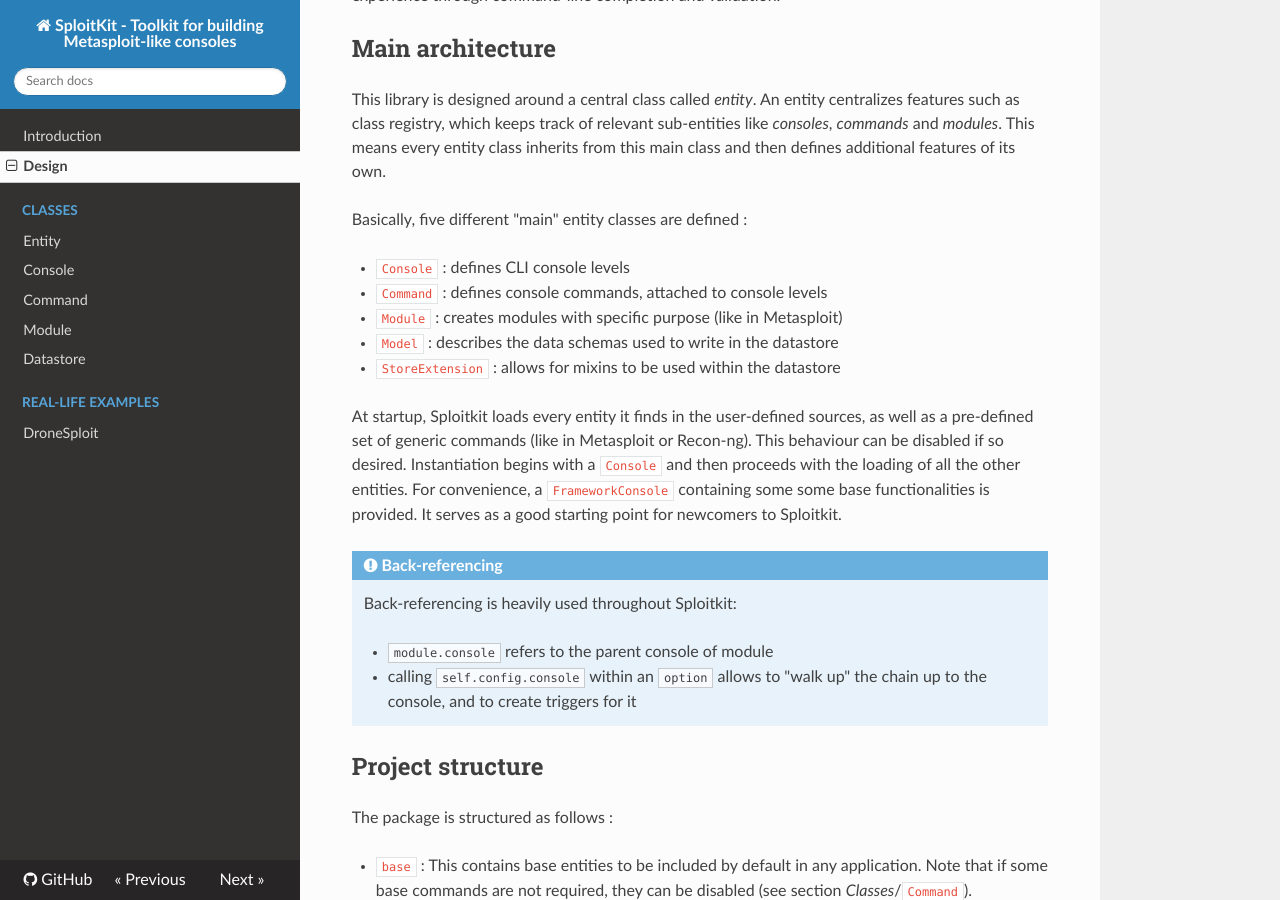
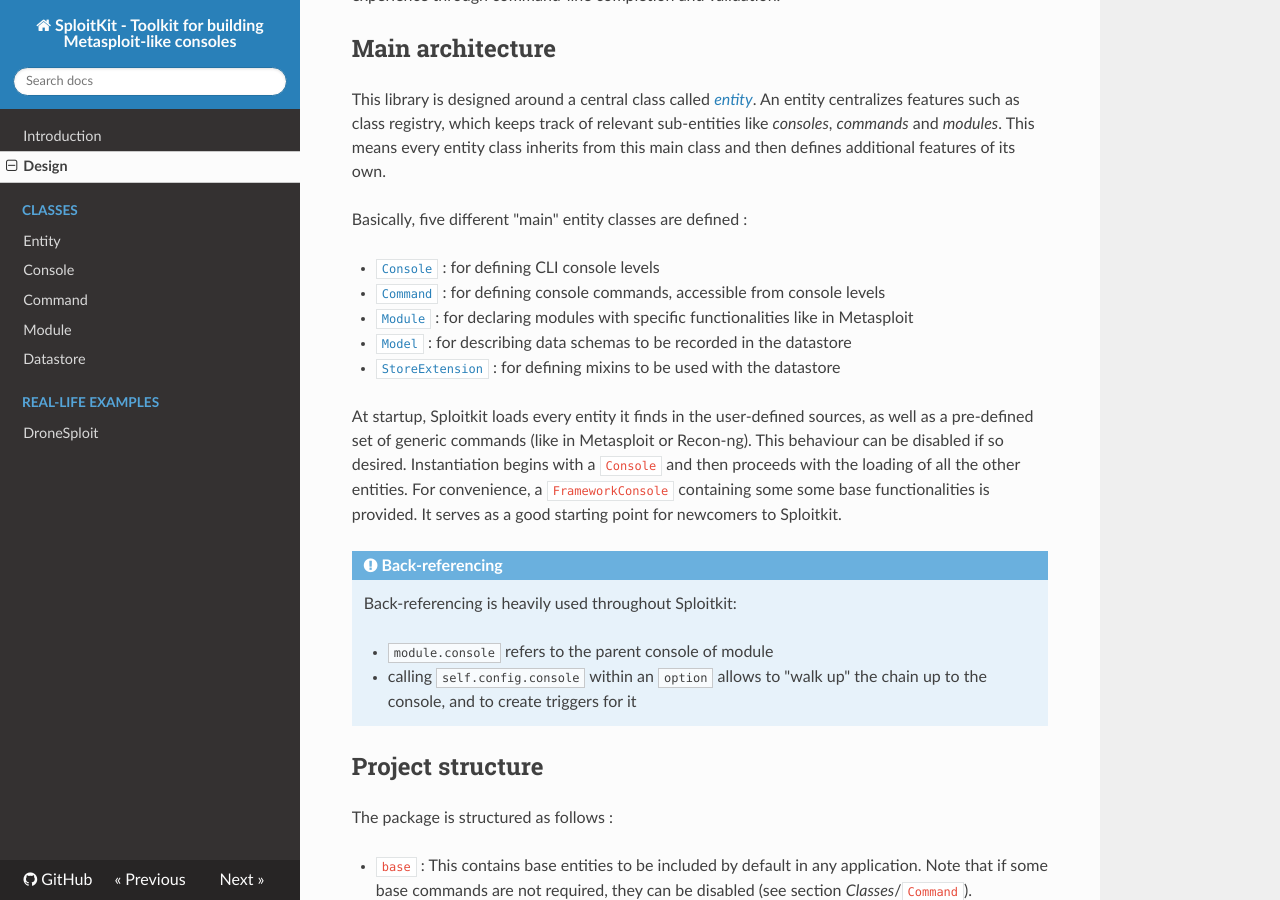
Before and after one commit to dhondta/python-sploitkit, an MkDocs documentation site: the page built from docs/design.md, in a window 1280 px wide and 900 px high, scrolled down 356 px. Built offline with MkDocs 1.6.1, drawn with Linux system fonts in a browser that asks for light colours; nearby versions of some CDN libraries.

Commit message:
Resolved conflicts

```diff
--- a/docs/design.md
+++ b/docs/design.md
@@ -18,7 +18,7 @@ and validation.
 
 ## Main architecture
 
-This library is designed around a central class called *entity*.
+This library is designed around a central class called [*entity*](classes/entity.html).
 An entity centralizes features such as class registry, which keeps track
 of relevant sub-entities like *consoles*, *commands* and *modules*.
 This means every entity class inherits from this main class and then
@@ -26,11 +26,11 @@ defines additional features of its own.
 
 Basically, five different "main" entity classes are defined :
 
-- `Console` : defines CLI console levels
-- `Command` : defines console commands, attached to console levels
-- `Module` : creates modules with specific purpose (like in Metasploit)
-- `Model` : describes the data schemas used to write in the datastore
-- `StoreExtension` : allows for mixins to be used within the datastore
+- [`Console`](classes/console.html) : for defining CLI console levels
+- [`Command`](classes/command.html) : for defining console commands, accessible from console levels
+- [`Module`](classes/module.html) : for declaring modules with specific functionalities like in Metasploit
+- [`Model`](classes/datastore.html) : for describing data schemas to be recorded in the datastore
+- [`StoreExtension`](classes/datastore.html) : for defining mixins to be used with the datastore
 
 At startup, Sploitkit loads every entity it finds in the user-defined
 sources, as well as a pre-defined set of generic commands (like in
```
